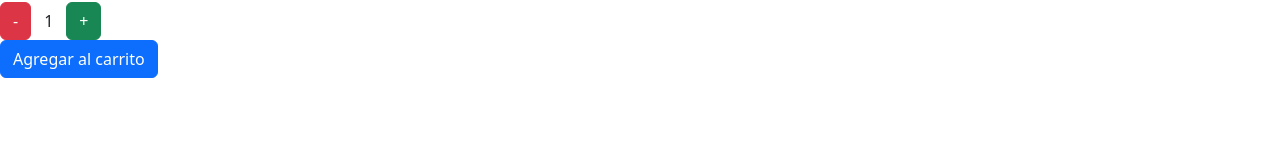
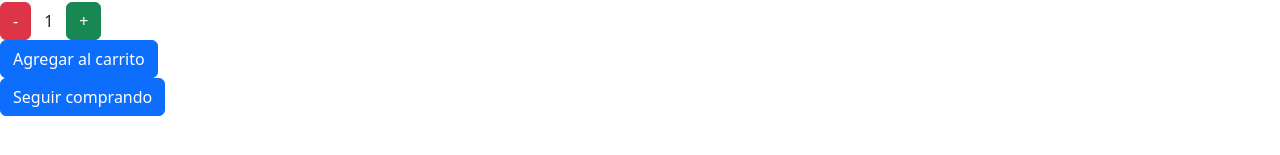
Before and after one commit to mariana-08/proyecto-inicial-1, a React (Vite) app: page /item/02 in a window 1280 px wide. Shown: the part 505-660 px from the top of the page. Built offline with nearby package versions, Linux system fonts and the light colour scheme.

Commit message:
cambios en CartView y ItemDetail

```diff
--- a/src/components/CartView.jsx
+++ b/src/components/CartView.jsx
@@ -1,6 +1,7 @@
 import React, { useContext } from 'react'
 import { CartContext } from '../context/CartContext'
 import CartItem from './CartItem'
+import { Link } from 'react-router-dom'
 
 
 const CartView = () => {
@@ -17,6 +18,8 @@
         {/* aca se llama a la funcion  */}
         <span>Total a pagar: $</span>
         <button className='btn btn-danger' onClick={clear}>Borrar todo el carrito</button>
+        <Link className='btn btn-primary' to='/'>Seguir comprando</Link>
+        {/* este link sirve para seguir ocmprando pero puede aparecer antes y no aca */}
         <button className='btn btn-success'>Finalizar compra</button>
     </div>
   )
--- a/src/components/ItemDetail.jsx
+++ b/src/components/ItemDetail.jsx
@@ -30,6 +30,7 @@
       {compro ? <Link className='btn btn-success' to='/cart'>Ir al carrito</Link> : <ItemCount stock={productDetail.stock} onAdd={onAdd} />
       }
            {/* esto sirve para cuando aprieto comprar aparezca el boton que dice ir al carrito para luego ver la cart  */}
+      <Link className='btn btn-primary' to='/'>Seguir comprando</Link>
     </div>
   )
 }
```
